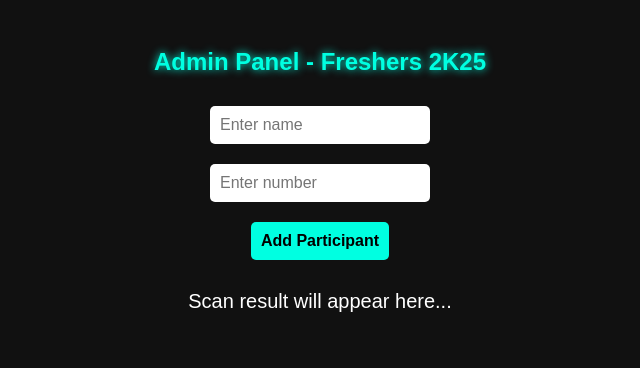
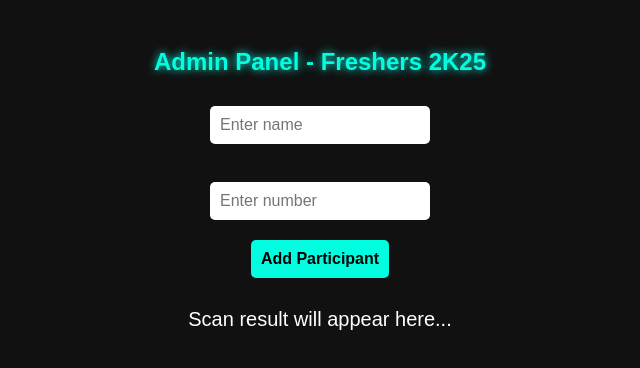
Before and after one commit to Aadharbrahmbhatt/QRChecker, a plain HTML site: page admin.html in a window 1280 px wide. Shown: the whole page, without its empty margins (320-960 px from the left). Drawn offline with Linux system fonts and the light colour scheme.

Commit message:
Update admin.html

```diff
--- a/admin.html
+++ b/admin.html
@@ -157,7 +157,7 @@
   <h2>Admin Panel - Freshers 2K25</h2>
 
   <div>
-    <input type="text" id="name" placeholder="Enter name" /> <br>
+    <input type="text" id="name" placeholder="Enter name" /> <br> <br>
     <input type="text" id="number" placeholder="Enter number" /> <br>
     <button onclick="addParticipant()">Add Participant</button>
   </div>
```
